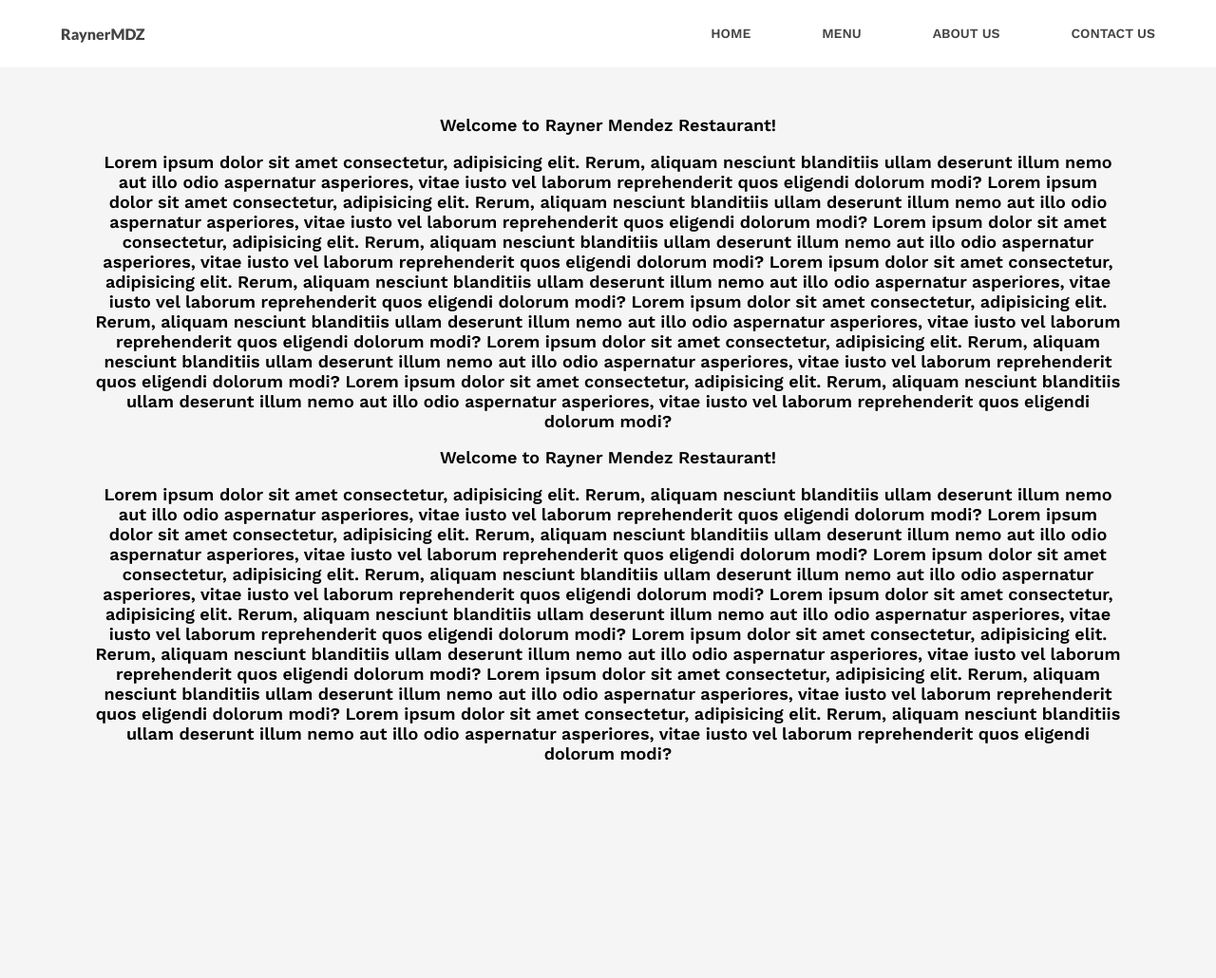
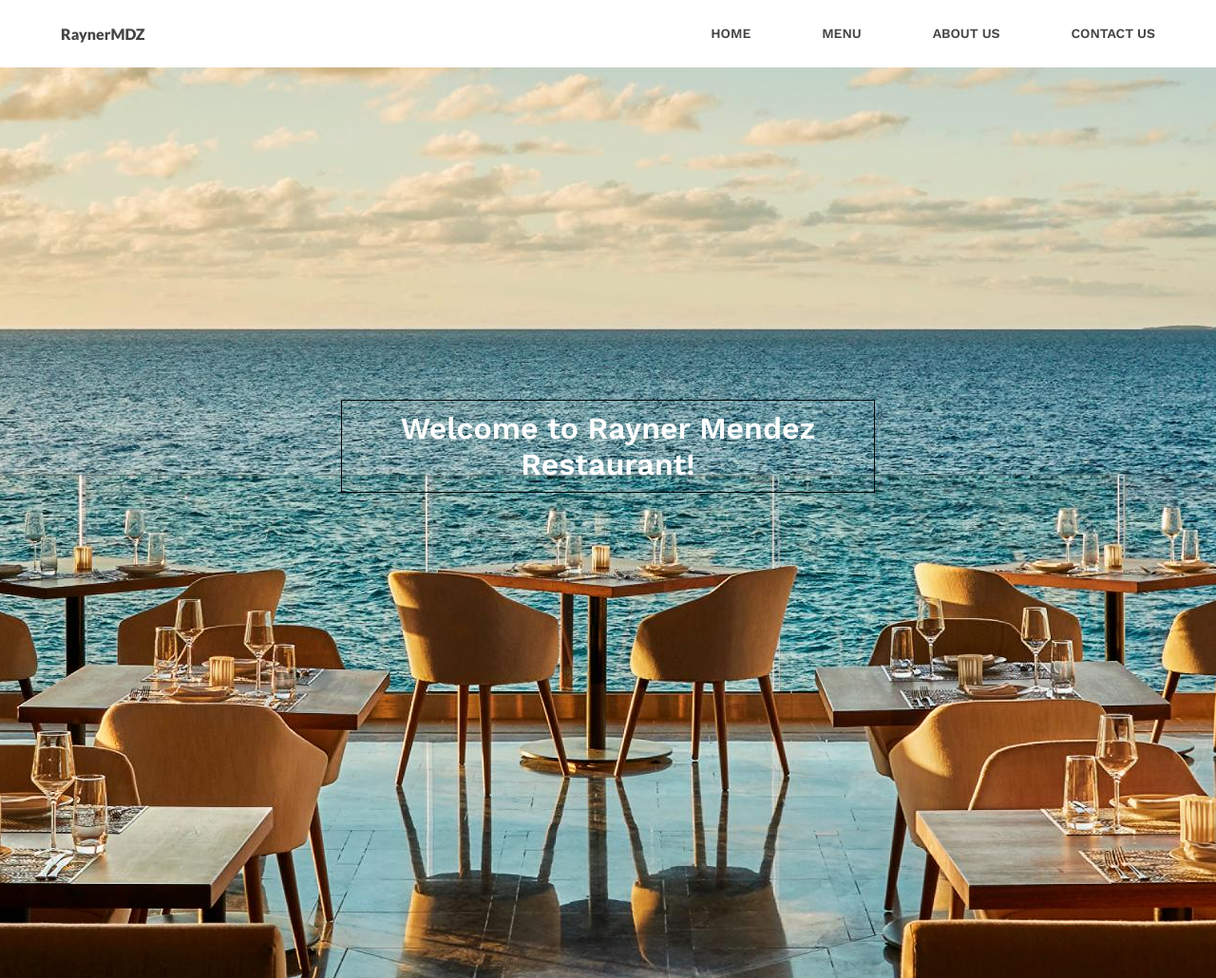
Before and after one commit to RaynerMDZ/cst2309-midterm, a plain HTML site: page index.html in a window 1280 px wide. Shown: the top 1030 px of the page at 95% size. Drawn offline with nearby package versions, Linux system fonts and the light colour scheme.

Commit message:
fix home page

```diff
--- a/css/index.css
+++ b/css/index.css
@@ -2,6 +2,9 @@ body {
 	min-height: 100vh;
 	display: block;
 	position: relative;
+	background-image: url('../assets/190710135245-12-waterfront-restaurants.jpg');
+	background-repeat: no-repeat;
+	background-position: center;
 
 }
 
@@ -130,3 +133,14 @@ only screen and (max-width: 760px),
 	margin: 1% 0 1% 0;
 	padding-top: 80px;
 }
+
+.header {
+	color: white;
+	margin: auto;
+  	width: 50%;
+	  border: 1px solid black;
+
+	padding: 10px;
+	margin-top: 350px;
+	font-size: 2rem;
+}
--- a/index.html
+++ b/index.html
@@ -61,18 +61,10 @@
 
     <main>
         <article class="introduction">
-            <h1">Welcome to Rayner Mendez Restaurant!</h1>
-            <p>Lorem ipsum dolor sit amet consectetur, adipisicing elit. Rerum, aliquam nesciunt blanditiis ullam deserunt illum nemo aut illo odio aspernatur asperiores, vitae iusto vel laborum reprehenderit quos eligendi dolorum modi?
-              Lorem ipsum dolor sit amet consectetur, adipisicing elit. Rerum, aliquam nesciunt blanditiis ullam deserunt illum nemo aut illo odio aspernatur asperiores, vitae iusto vel laborum reprehenderit quos eligendi dolorum modi?
-              Lorem ipsum dolor sit amet consectetur, adipisicing elit. Rerum, aliquam nesciunt blanditiis ullam deserunt illum nemo aut illo odio aspernatur asperiores, vitae iusto vel laborum reprehenderit quos eligendi dolorum modi?
-              Lorem ipsum dolor sit amet consectetur, adipisicing elit. Rerum, aliquam nesciunt blanditiis ullam deserunt illum nemo aut illo odio aspernatur asperiores, vitae iusto vel laborum reprehenderit quos eligendi dolorum modi?
-              Lorem ipsum dolor sit amet consectetur, adipisicing elit. Rerum, aliquam nesciunt blanditiis ullam deserunt illum nemo aut illo odio aspernatur asperiores, vitae iusto vel laborum reprehenderit quos eligendi dolorum modi?
-              Lorem ipsum dolor sit amet consectetur, adipisicing elit. Rerum, aliquam nesciunt blanditiis ullam deserunt illum nemo aut illo odio aspernatur asperiores, vitae iusto vel laborum reprehenderit quos eligendi dolorum modi?
-              Lorem ipsum dolor sit amet consectetur, adipisicing elit. Rerum, aliquam nesciunt blanditiis ullam deserunt illum nemo aut illo odio aspernatur asperiores, vitae iusto vel laborum reprehenderit quos eligendi dolorum modi?
-            </p>
+            <h1 class="header">Welcome to Rayner Mendez Restaurant!</h1>
         </article>
 
-        <article class="introduction">
+        <!-- <article class="introduction">
           <h1">Welcome to Rayner Mendez Restaurant!</h1>
           <p>Lorem ipsum dolor sit amet consectetur, adipisicing elit. Rerum, aliquam nesciunt blanditiis ullam deserunt illum nemo aut illo odio aspernatur asperiores, vitae iusto vel laborum reprehenderit quos eligendi dolorum modi?
             Lorem ipsum dolor sit amet consectetur, adipisicing elit. Rerum, aliquam nesciunt blanditiis ullam deserunt illum nemo aut illo odio aspernatur asperiores, vitae iusto vel laborum reprehenderit quos eligendi dolorum modi?
@@ -82,7 +74,7 @@
             Lorem ipsum dolor sit amet consectetur, adipisicing elit. Rerum, aliquam nesciunt blanditiis ullam deserunt illum nemo aut illo odio aspernatur asperiores, vitae iusto vel laborum reprehenderit quos eligendi dolorum modi?
             Lorem ipsum dolor sit amet consectetur, adipisicing elit. Rerum, aliquam nesciunt blanditiis ullam deserunt illum nemo aut illo odio aspernatur asperiores, vitae iusto vel laborum reprehenderit quos eligendi dolorum modi?
           </p>
-      </article>
+      </article> -->
 
 
     </main>
```
Also changed, not shown: assets/190710135245-12-waterfront-restaurants.jpg (added).
